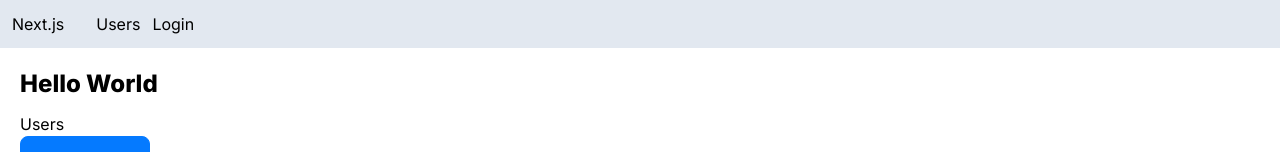
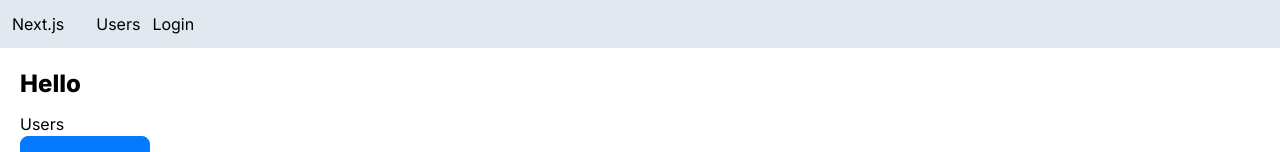
Before and after one commit to grimeswong/next-app, a Next.js app: page / in a window 1280 px wide. Shown: the top 152 px of the page. Built offline with nearby package versions, Linux system fonts and the light colour scheme; no server answers.

Commit message:
8.6 - Accessing Session on the Server

```diff
--- a/app/api/auth/[...nextauth]/route.ts
+++ b/app/api/auth/[...nextauth]/route.ts
@@ -1,13 +1,15 @@
 import NextAuth from "next-auth";
 import GoogleProvider from "next-auth/providers/google";
 
-const handler = NextAuth({
+export const authOptions = {
   providers: [
     GoogleProvider({
       clientId: process.env.GOOGLE_CLIENT_ID!,
       clientSecret: process.env.GOOGLE_CLIENT_SECRET!,
     }),
   ],
-});
+};
+
+const handler = NextAuth(authOptions);
 
 export { handler as GET, handler as POST }
--- a/app/page.tsx
+++ b/app/page.tsx
@@ -1,11 +1,15 @@
 import Image from "next/image";
 import Link from "next/link";
 import ProductCard from "./components/ProductCard";
+import { getServerSession } from "next-auth";
+import { authOptions } from './api/auth/[...nextauth]/route';
 
-export default function Home() {
+export default async function Home() {
+  const session = await getServerSession(authOptions)
+
   return (
     <main>
-      <h1>Hello World</h1>
+      <h1>Hello { session && <span>{session.user!.name}</span>}</h1>
         <Link href="/users">Users</Link>
         <ProductCard />
     </main>
```
